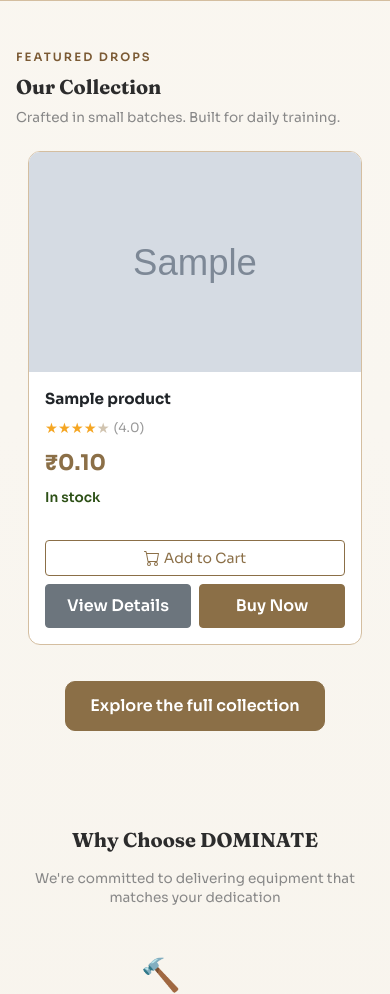
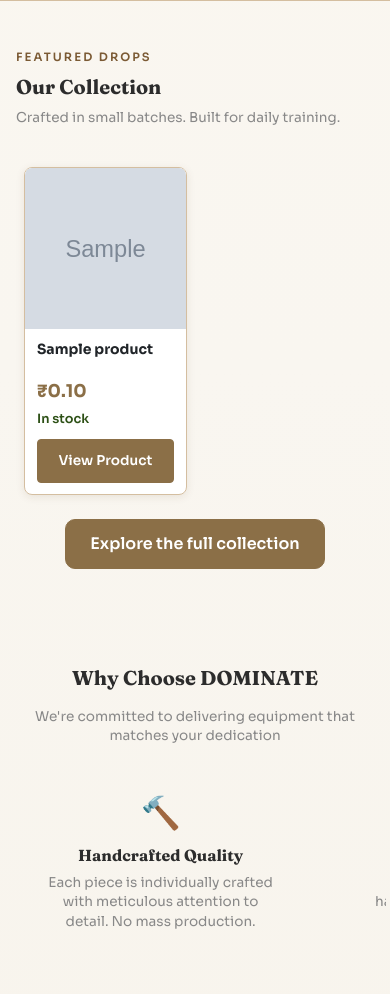
Before and after one commit to Sam15246/fitness-brand-dominate, a Flask app: page / in a window 390 px wide. Shown: the part 810-1804 px from the top of the page. Run offline with Flask 3, Linux system fonts and the light colour scheme; tables that the repository leaves empty hold one stand-in row (values such as "Sample post"); grey boxes marked "Sample" are stand-in pictures; some libraries are stand-ins or nearby versions.

Commit message:
changing product layouts on home page

```diff
--- a/app/routes/main.py
+++ b/app/routes/main.py
@@ -311,7 +311,7 @@ def index():
         Product.query
         .filter_by(is_active=True)
         .order_by(Product.created_at.desc())
-        .limit(3)
+        .limit(4)
         .all()
     )
 
--- a/app/static/css/style.css
+++ b/app/static/css/style.css
@@ -3070,6 +3070,10 @@ button, a, .card, .form-control {
     flex: 1 1 auto;
 }
 
+.product-card-actions-mobile {
+    display: none;
+}
+
 .product-card-stock .stock-low {
     color: #A94442;
     font-weight: 600;
@@ -3366,37 +3370,105 @@ button, a, .card, .form-control {
 
 /* Mobile: turn long sections into horizontal rails */
 @media (max-width: 768px) {
-    /* Featured products - break out of container to show horizontal scroll */
-    .featured-products-section {
-        overflow: visible;  /* Allow row to overflow section */
-    }
-
-    .featured-products-section .container {
-        overflow: hidden;  /* Constrain container but let row escape */
-    }
-
+    /* Featured products - keep discoverable 2-column grid on mobile */
     .featured-products-section .row {
-        flex-wrap: nowrap;
-        overflow-x: auto;
-        overflow-y: hidden;
-        gap: 1rem;
-        padding-bottom: 0.75rem;
-        scroll-snap-type: x mandatory;
-        -webkit-overflow-scrolling: touch;
-        width: 100vw;
-        position: relative;
-        left: 50%;
-        right: 50%;
-        margin-left: -50vw;
-        margin-right: -50vw;
-        padding-left: 1rem;
-        padding-right: 1rem;
-    }
-
-    .featured-products-section .row > [class*="col-"] {
-        flex: 0 0 calc(100vw - 2rem);
-        max-width: calc(100vw - 2rem);
-        scroll-snap-align: start;
+        flex-wrap: wrap;
+        overflow: visible;
+        margin: 0;
+        --bs-gutter-x: 1rem;
+        --bs-gutter-y: 1rem;
+    }
+
+    .featured-products-section .product-card-enhanced {
+        border-radius: 8px;
+        box-shadow: 0 2px 8px rgba(88, 60, 32, 0.1);
+    }
+
+    .featured-products-section .product-card-image-wrapper {
+        aspect-ratio: 1 / 1;
+        overflow: hidden;
+    }
+
+    .featured-products-section .product-card-image,
+    .featured-products-section .placeholder-product-image,
+    .featured-products-section .placeholder-product-image svg {
+        height: 100%;
+        width: 100%;
+        object-fit: cover;
+    }
+
+    .featured-products-section .product-card-body {
+        padding: 0.65rem 0.75rem;
+    }
+
+    .featured-products-section .product-card-title {
+        font-size: 0.875rem;
+        line-height: 1.3;
+        margin-bottom: 0.4rem !important;
+        font-weight: 600;
+        display: -webkit-box;
+        -webkit-line-clamp: 2;
+        -webkit-box-orient: vertical;
+        overflow: hidden;
+        min-height: 2.25em;
+    }
+
+    .featured-products-section .product-card-rating {
+        display: none;
+    }
+
+    .featured-products-section .product-card-price-section {
+        margin-bottom: 0.4rem !important;
+    }
+
+    .featured-products-section .product-card-price-section .current-price,
+    .featured-products-section .product-card-price-section .product-card-price {
+        font-size: 1.1rem;
+        font-weight: 700;
+    }
+
+    .featured-products-section .product-card-price-section .original-price {
+        font-size: 0.8rem;
+    }
+
+    .featured-products-section .product-card-price-section .discount-badge {
+        font-size: 0.7rem;
+        padding: 0.2rem 0.4rem;
+    }
+
+    .featured-products-section .product-card-stock {
+        margin-bottom: 0.6rem !important;
+        font-size: 0.8rem;
+    }
+
+    .featured-products-section .product-card-stock .stock-low {
+        display: none;
+    }
+
+    .featured-products-section .product-card-actions {
+        padding-top: 0;
+    }
+
+    .featured-products-section .product-card-actions-desktop {
+        display: none !important;
+    }
+
+    .featured-products-section .product-card-actions-mobile {
+        display: block;
+    }
+
+    .featured-products-section .product-card-actions-mobile .btn {
+        min-height: 38px;
+        font-size: 0.85rem;
+        font-weight: 600;
+        padding: 0.5rem 0.75rem;
+    }
+
+    .featured-products-section .discount-badge-card {
+        top: 8px;
+        right: 8px;
+        font-size: 0.65rem;
+        padding: 0.3rem 0.5rem;
     }
 
     /* Other sections - keep original behavior */
@@ -3448,30 +3520,14 @@ button, a, .card, .form-control {
     }
 }
 
-/* Desktop - restore featured products normal grid layout */
+/* Desktop - keep full featured product card actions */
 @media (min-width: 769px) {
-    .featured-products-section {
-        overflow: auto;
-    }
-
-    .featured-products-section .container {
-        overflow: visible;
-    }
-
-    .featured-products-section .row {
-        flex-wrap: wrap;
-        overflow-x: visible;
-        width: auto;
-        position: static;
-        left: auto;
-        right: auto;
-        margin: 0;
-        padding: 0;
-    }
-
-    .featured-products-section .row > [class*="col-"] {
-        flex: unset;
-        max-width: 100%;
+    .featured-products-section .product-card-actions-desktop {
+        display: grid;
+    }
+
+    .featured-products-section .product-card-actions-mobile {
+        display: none;
     }
 }
 
--- a/app/templates/public/index.html
+++ b/app/templates/public/index.html
@@ -98,7 +98,7 @@
         </div>
 
         {% if featured_products %}
-            <div class="row row-cols-1 row-cols-md-2 row-cols-lg-3 g-4">
+            <div class="row row-cols-2 row-cols-md-2 row-cols-lg-3 g-3 g-md-4 featured-products-grid">
                 {% for product in featured_products %}
                     <div class="col">
                         <div class="product-card-enhanced h-100">
@@ -181,7 +181,7 @@
                                 </div>
                                 <div class="product-card-actions">
                                     {% if product.stock_quantity > 0 %}
-                                        <div class="d-grid gap-2">
+                                        <div class="product-card-actions-desktop d-grid gap-2">
                                             <form method="POST" action="{{ url_for('main.add_to_cart', product_id=product.id) }}" class="add-to-cart-form">
                                                 <input type="hidden" name="quantity" value="1">
                                                 <button type="submit" class="btn btn-outline-primary btn-sm w-100">
@@ -199,6 +199,9 @@
                                                     <button type="submit" class="btn btn-primary btn-sm w-100 product-card-action-btn">Buy Now</button>
                                                 </form>
                                             </div>
+                                        </div>
+                                        <div class="product-card-actions-mobile">
+                                            <a href="{{ url_for('main.product_detail', slug=product.slug) }}" class="btn btn-primary btn-sm w-100 product-card-action-btn">View Product</a>
                                         </div>
                                     {% else %}
                                         <div class="d-grid">
```
